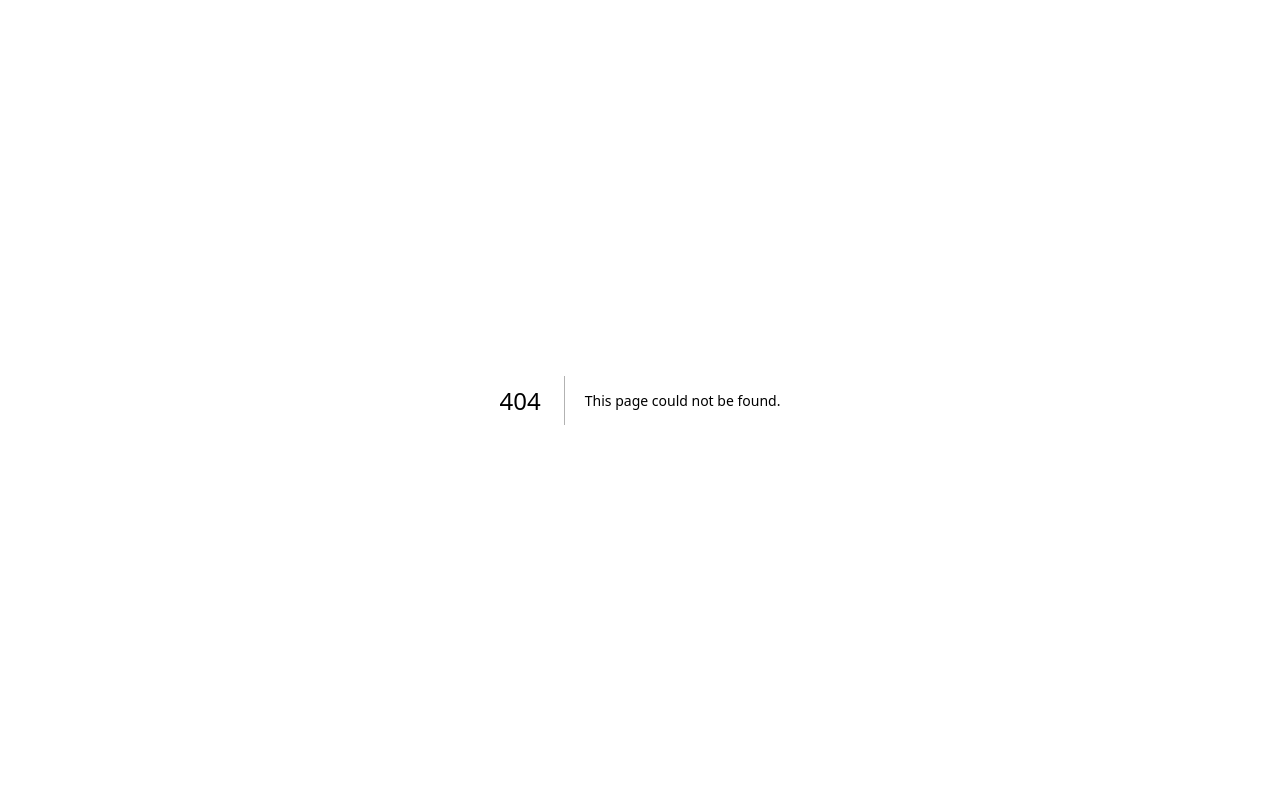
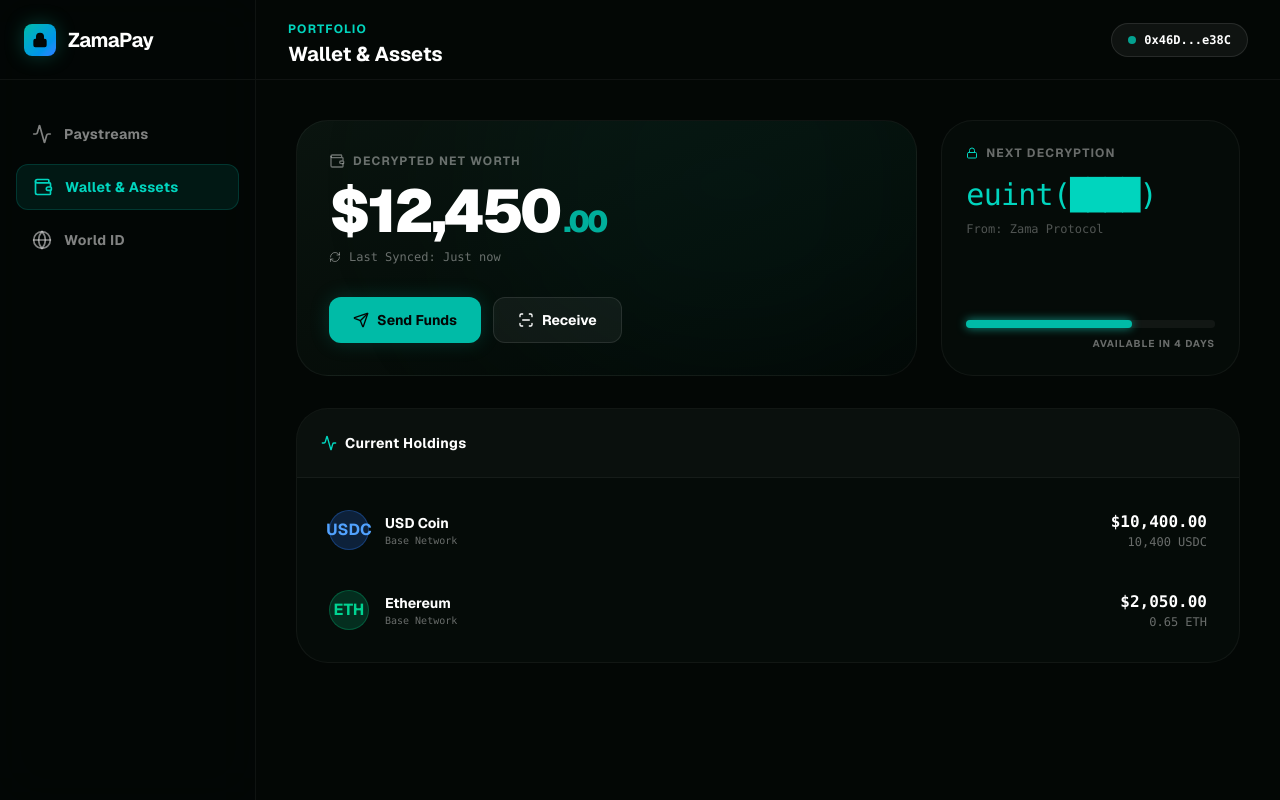
Before and after one commit to eddiemessiah/PayForge-Genesis, a Next.js app in the folder frontend/: page /employee/wallet in a window 1280 px wide. Before the commit this address had no page. Built offline with nearby package versions, Linux system fonts and the light colour scheme.

Commit message:
feat(ui): add Wallet and Assets page

```diff
--- /dev/null
+++ b/frontend/src/app/employee/wallet/page.tsx
@@ -0,0 +1,124 @@
+"use client";
+
+import Link from "next/link";
+import { Lock, Activity, Wallet, Globe, ArrowDownRight, ArrowUpRight, Zap, RefreshCw, Send, ScanLine } from "lucide-react";
+
+export default function WalletAssetsPage() {
+  return (
+    <main className="min-h-screen bg-[#030705] text-white selection:bg-teal-500/30 flex">
+      {/* Sidebar Navigation */}
+      <aside className="w-64 border-r border-white/5 bg-[#030705]/80 backdrop-blur-xl flex flex-col hidden md:flex h-screen sticky top-0">
+        <div className="h-20 flex items-center px-6 border-b border-white/5 shrink-0">
+          <Link href="/" className="flex items-center gap-3 group">
+            <div className="w-8 h-8 rounded-lg bg-gradient-to-br from-teal-500 to-blue-500 flex items-center justify-center transition-transform group-hover:scale-105 shadow-[0_0_20px_rgba(20,184,166,0.3)]">
+              <Lock className="w-4 h-4 text-[#030705] fill-current" />
+            </div>
+            <span className="text-xl font-bold tracking-tight text-white">ZamaPay</span>
+          </Link>
+        </div>
+        <nav className="flex-1 px-4 py-8 space-y-2 overflow-y-auto">
+          <Link href="/employee" className="w-full flex items-center gap-3 px-4 py-3 rounded-xl text-white/50 hover:bg-white/5 hover:text-white transition-all">
+            <Activity className="w-5 h-5" />
+            <span className="text-sm font-bold tracking-wide">Paystreams</span>
+          </Link>
+          <button className="w-full flex items-center gap-3 px-4 py-3 rounded-xl bg-teal-500/10 text-teal-400 border border-teal-500/20 transition-all">
+            <Wallet className="w-5 h-5" />
+            <span className="text-sm font-bold tracking-wide">Wallet & Assets</span>
+          </button>
+          <Link href="/employee/worldid" className="w-full flex items-center gap-3 px-4 py-3 rounded-xl text-white/50 hover:bg-white/5 hover:text-white transition-all">
+            <Globe className="w-5 h-5" />
+            <span className="text-sm font-bold tracking-wide">World ID</span>
+          </Link>
+        </nav>
+      </aside>
+
+      <div className="flex-1 flex flex-col min-h-screen">
+        <header className="h-20 border-b border-white/5 bg-[#030705] flex items-center justify-between px-8 sticky top-0 z-40 shrink-0">
+          <div className="flex items-center gap-4">
+            <div className="hidden sm:block">
+              <span className="text-teal-400 font-bold tracking-widest uppercase text-xs">Portfolio</span>
+              <h2 className="text-xl font-bold leading-none mt-1">Wallet & Assets</h2>
+            </div>
+          </div>
+          <div className="flex items-center gap-3">
+             <div className="px-4 py-2 bg-white/5 border border-white/10 rounded-full flex items-center gap-2 text-xs font-mono font-bold">
+               <span className="w-2 h-2 rounded-full bg-teal-400 animate-pulse"/> 0x46D...e38C
+             </div>
+          </div>
+        </header>
+
+        <div className="p-6 md:p-10 max-w-7xl mx-auto w-full space-y-8 flex-1">
+          {/* Top Asset KPI */}
+          <div className="grid grid-cols-1 md:grid-cols-3 gap-6">
+            <div className="md:col-span-2 bg-gradient-to-br from-[#0A140F] to-[#030705] border border-white/5 rounded-[2rem] p-8 flex flex-col justify-between group overflow-hidden relative">
+               <div className="absolute top-[-50%] right-[-10%] w-[80%] h-[150%] bg-teal-500/5 blur-[100px] rounded-full group-hover:bg-teal-500/10 transition-colors duration-700 pointer-events-none" />
+               <div className="relative z-10">
+                  <h2 className="text-white/40 text-xs font-bold tracking-widest uppercase mb-3 flex items-center gap-2"><Wallet className="w-4 h-4"/> Decrypted Net Worth</h2>
+                  <div className="text-5xl md:text-6xl font-black tracking-tighter flex items-baseline gap-1">
+                    $12,450<span className="text-3xl text-teal-400 opacity-80">.00</span>
+                  </div>
+                  <div className="text-xs text-white/40 mt-2 font-mono flex items-center gap-2"><RefreshCw className="w-3 h-3"/> Last Synced: Just now</div>
+               </div>
+               <div className="flex gap-3 relative z-10 mt-8">
+                  <button className="bg-teal-500 text-[#030705] px-6 py-3 rounded-xl font-bold text-sm hover:scale-105 transition-transform flex items-center justify-center gap-2 shadow-[0_0_20px_rgba(20,184,166,0.2)]">
+                    <Send className="w-4 h-4" /> Send Funds
+                  </button>
+                  <button className="bg-white/5 text-white border border-white/10 px-6 py-3 rounded-xl font-bold text-sm hover:bg-white/10 transition-colors flex items-center justify-center gap-2">
+                    <ScanLine className="w-4 h-4" /> Receive
+                  </button>
+               </div>
+            </div>
+
+            <div className="bg-[#050B08] border border-white/5 rounded-[2rem] p-6 flex flex-col justify-between">
+              <div>
+                <div className="text-white/40 text-xs font-bold tracking-widest uppercase mb-4 flex items-center gap-2"><Lock className="w-3 h-3 text-teal-400"/> Next Decryption</div>
+                <div className="text-3xl font-mono text-teal-400 tracking-tight">euint(████)</div>
+                <div className="text-xs text-white/30 mt-2 font-mono">From: Zama Protocol</div>
+              </div>
+              <div className="mt-6">
+                <div className="w-full bg-white/5 rounded-full h-2 mb-2"><div className="bg-teal-500 h-2 rounded-full w-2/3 shadow-[0_0_10px_rgba(20,184,166,0.8)]"/></div>
+                <div className="text-[10px] font-bold text-white/40 uppercase tracking-widest text-right">Available in 4 Days</div>
+              </div>
+            </div>
+          </div>
+
+          {/* Tokens List */}
+          <div className="bg-[#050B08] border border-white/5 rounded-[2rem] flex flex-col overflow-hidden">
+             <div className="p-6 border-b border-white/5 flex justify-between items-center bg-white/[0.02]">
+                <h3 className="text-sm font-bold tracking-wide flex items-center gap-2"><Activity className="w-4 h-4 text-teal-400"/> Current Holdings</h3>
+             </div>
+             <div className="p-4 space-y-2">
+                <div className="flex items-center justify-between p-4 hover:bg-white/5 rounded-xl transition-colors cursor-pointer group">
+                   <div className="flex items-center gap-4">
+                      <div className="w-10 h-10 rounded-full bg-blue-500/20 border border-blue-500/30 flex items-center justify-center font-bold text-blue-400">USDC</div>
+                      <div>
+                        <div className="font-bold text-sm">USD Coin</div>
+                        <div className="text-[10px] font-mono text-white/40">Base Network</div>
+                      </div>
+                   </div>
+                   <div className="text-right">
+                     <div className="font-bold font-mono">$10,400.00</div>
+                     <div className="text-xs text-white/40 font-mono">10,400 USDC</div>
+                   </div>
+                </div>
+
+                <div className="flex items-center justify-between p-4 hover:bg-white/5 rounded-xl transition-colors cursor-pointer group">
+                   <div className="flex items-center gap-4">
+                      <div className="w-10 h-10 rounded-full bg-emerald-500/20 border border-emerald-500/30 flex items-center justify-center font-bold text-emerald-400">ETH</div>
+                      <div>
+                        <div className="font-bold text-sm">Ethereum</div>
+                        <div className="text-[10px] font-mono text-white/40">Base Network</div>
+                      </div>
+                   </div>
+                   <div className="text-right">
+                     <div className="font-bold font-mono">$2,050.00</div>
+                     <div className="text-xs text-white/40 font-mono">0.65 ETH</div>
+                   </div>
+                </div>
+             </div>
+          </div>
+        </div>
+      </div>
+    </main>
+  );
+}
```
